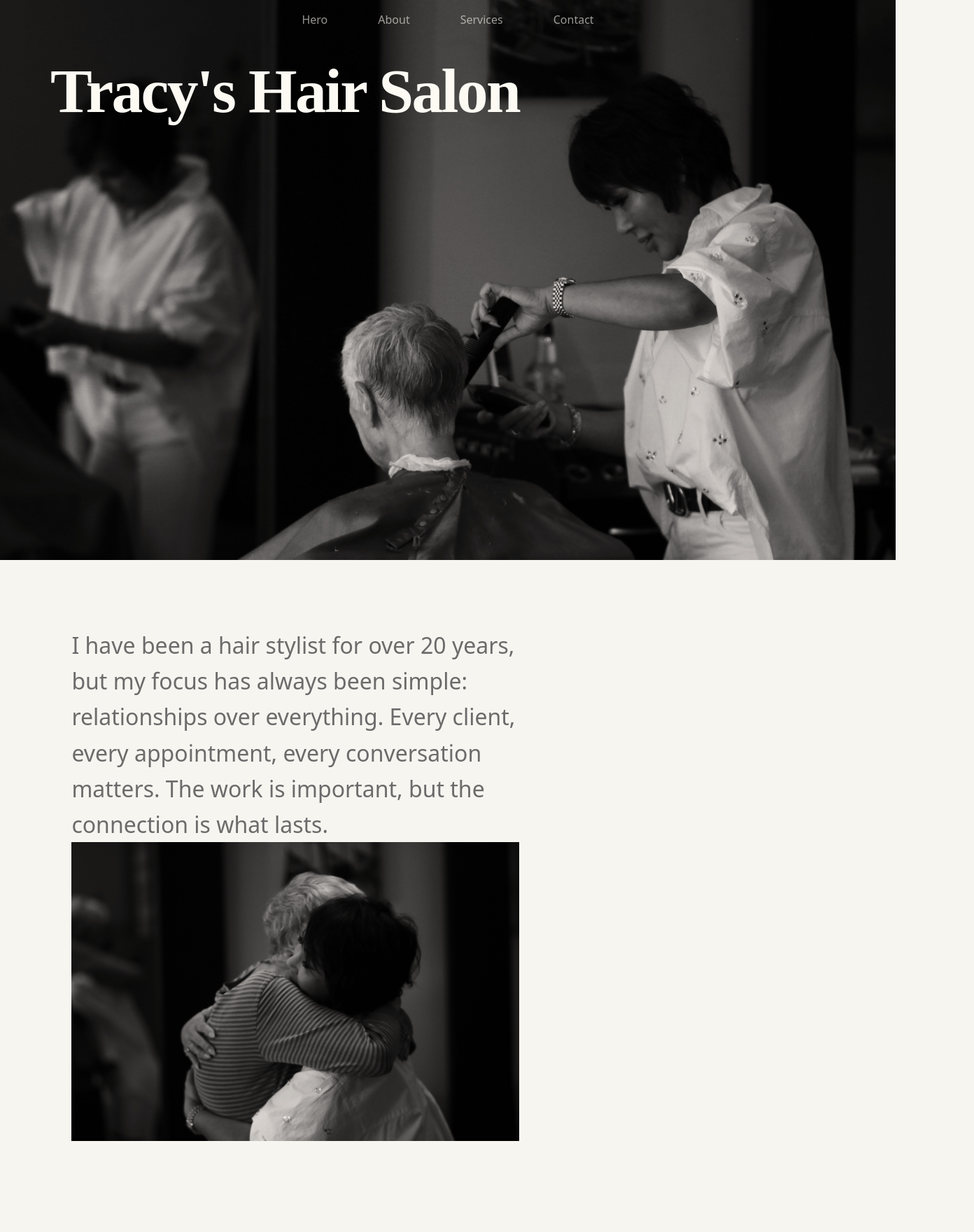
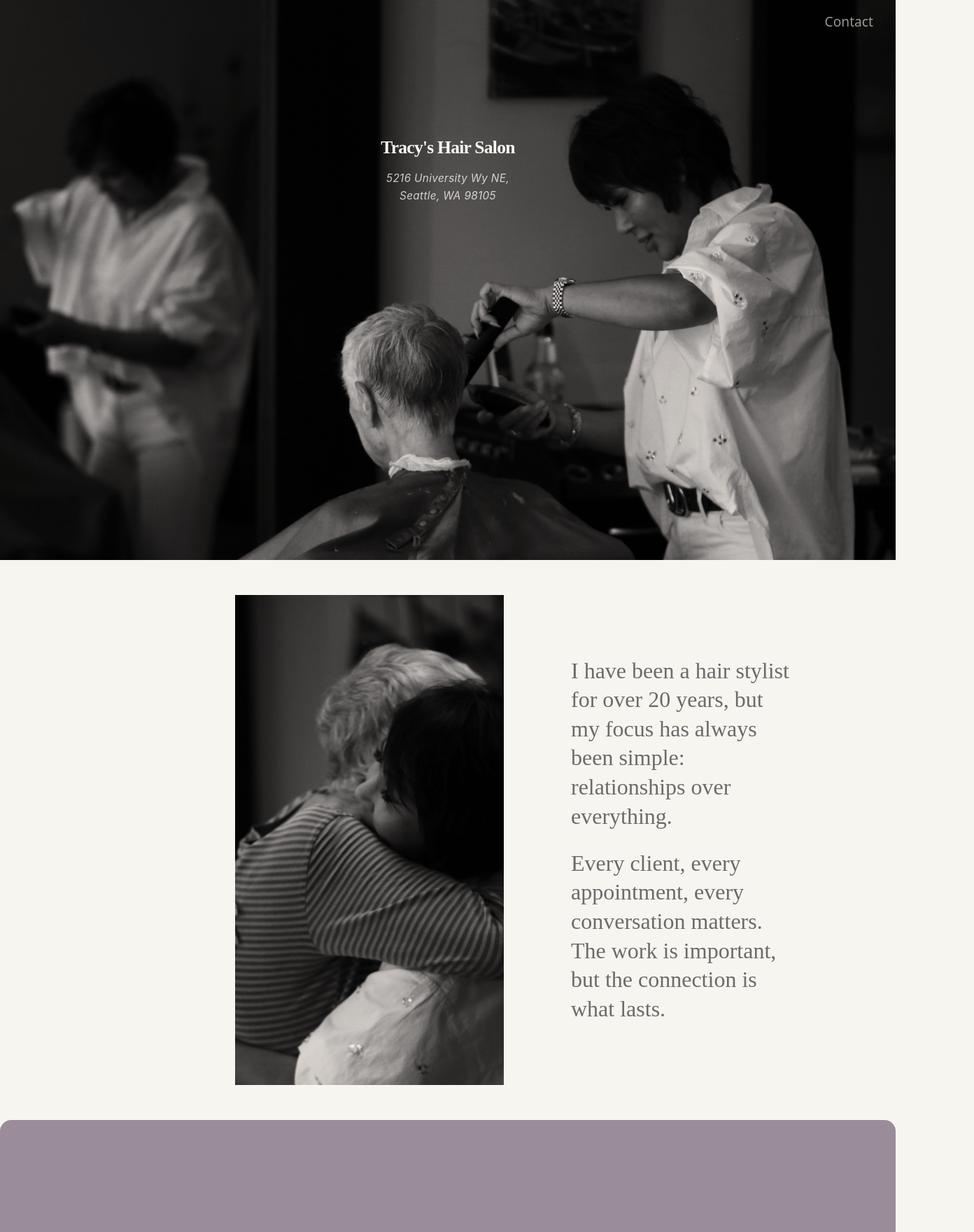
Before and after one commit to th-22/tracys-site, a React (Vite) app: page / in a window 1280 px wide. Shown: the top 1760 px of the page at 70% size, 1392 px wide, since content can reach past the window. Built offline with nearby package versions, Linux system fonts and the light colour scheme.

Commit message:
format hero and about

```diff
--- a/src/components/Navbar.jsx
+++ b/src/components/Navbar.jsx
@@ -11,10 +11,10 @@ export default function Navbar() {
 
   return (
     <nav className="navbar">
-      <a onClick={() => scrollTo("hero")}>Hero</a>
-      <a onClick={() => scrollTo("about")}>About</a>
-      <a onClick={() => scrollTo("services")}>Services</a>
-      <a onClick={() => scrollTo("contact")}>Contact</a>
+      <div className="navbar-links">
+        <a onClick={() => scrollTo("contact")}>Contact</a>
+      </div>
+
     </nav>
   );
 }
--- a/src/components/Section.jsx
+++ b/src/components/Section.jsx
@@ -1,9 +1,7 @@
 export default function Section({ id, children }) {
   return (
     <section id={id} className="section">
-      <div className="container">
         {children}
-      </div>
     </section>
   );
 }
--- a/src/sections/About.jsx
+++ b/src/sections/About.jsx
@@ -4,14 +4,21 @@ import aboutImage from '../assets/images/hugging.jpg';
 export default function About() {
   return (
     <Section id='about'>
-      <div className='about-text'>
-        <p>I have been a hair stylist for over 20 years, but my focus has always been simple:
-        relationships over everything. Every client, every appointment, every conversation
-        matters. The work is important, but the connection is what lasts.</p>
-      </div>
-      <div className='about-image'>
-        <img src={aboutImage} alt="about-image" />
-      </div>
+        <div className='about-image'>
+          <img src={aboutImage} alt="about-image" />
+        </div>
+        <div className='about-text'>
+          <div>
+            <p>I have been a hair stylist for over 20 years, but my focus has always been simple:
+            relationships over everything. </p>
+            <br />
+            <p>Every client, every appointment, every conversation
+            matters. The work is important, but the connection is what lasts.</p>
+          </div>
+
+        </div>
+
+
     </Section>
   );
 }
--- a/src/sections/Hero.jsx
+++ b/src/sections/Hero.jsx
@@ -4,7 +4,9 @@ export default function Hero() {
   return (
     <Section id='hero'>
       <div className="hero-container">
-        <h1>Tracy's Hair Salon</h1>
+        <h2>Tracy's Hair Salon</h2>
+        <h3>5216 University Wy NE,</h3>
+        <h3> Seattle, WA 98105</h3>
       </div>
     </Section>
   );
--- a/src/styles/global.css
+++ b/src/styles/global.css
@@ -21,7 +21,6 @@ p {
 
 img {
   max-width: 100%;
-  display: block;
 }
 
 .placeholder {
@@ -40,7 +39,7 @@ img {
   top: 0;
   width: 100%;
   display: flex;
-  justify-content: center;
+  justify-content: flex-end;
   gap: 4.5rem;
   padding: 1rem 2rem;
 
@@ -68,7 +67,9 @@ img {
   position: relative;
   height: 100vh;
   overflow: hidden;
-
+  display: flex;
+  align-items: center;
+  justify-content: center;
   background-image: url("../assets/images/haircut_mirror_side.jpg");
   background-size: cover;
   background-position: center;
@@ -76,49 +77,193 @@ img {
 
 .hero-container {
   position: absolute;
-  top: 2rem;
-  left: 2rem;
+  top: 25%;
+  left: 50%;
+  transform: translateX(-50%);
 
   display: flex;
   flex-direction: column;
+  align-items: center;
   gap: 0.5rem;
 
   color: var(--text-primary);
   z-index: 2;
 }
 
-.hero-container h1 {
+.hero-container h2 {
   font-family: var(--font-heading);
-  font-size: clamp(5.5rem, 7vw, 9.5rem);
-  line-height: 0.85;   /* makes it feel taller/denser */
+  font-size: clamp(1.25rem, 2vw, 2rem);
+  line-height: 0.85;
   letter-spacing: -0.03em;
-  margin: 60px 40px 0;
+  text-align: center;
+  margin-bottom: 0.75rem;
+}
+
+.hero-container h3 {
+  font-family: var(--font-body);
+  font-size: clamp(0.95rem, 1.2vw, 1.2rem);
+  font-weight: 400;
+  font-style: italic;
+  color: rgb(255 255 255 / 75%);
+  letter-spacing: 0.02em;
+  line-height: .6;
+  text-align: center;
+  margin-top: 0.5rem;
 }
 
 #about {
-  position: relative;
   height: 100vh;
+  display: flex;
+  justify-content: center;
+  align-items: center;
+  min-height: 70vh;
+  width: 100%;
   overflow: hidden;
-  display: flex;
+  margin-left: 7rem;
   gap: 4rem;
-  min-height: 200vh; /* gives scroll room */
-  padding: 6rem 8%;
 }
 
 #about p {
-  font-size: 2rem;
-  font-weight:
+  font-family: var(--font-heading);
+  font-size: 2em;
+  line-height: 1.3;
 }
 
 .about-text {
-  flex: 1;
-  width: 50vw;
+  display: flex;
+  width: 30%;
+  align-items: end;
+  padding: 2rem;
 }
 
 .about-image {
-  position: sticky;
-  top: 30vh; /* where it sticks */
-  height: fit-content;
-  flex: 1;
-  width: 50vw;
+  display: flex;
+  width: 30%;
+  height: 700px;
+  justify-content: center;
+  align-items: center;
 }
+
+.about-image img {
+  width: 100%;
+  height: 100%;
+  object-fit: cover;
+}
+
+.navbar-links {
+  display: flex;
+  gap: 4.5rem;
+  font-size: 1.2rem;
+  font-weight: 500;
+}
+
+.navbar-logo {
+  font-family: var(--font-heading);
+  font-size: 1.5rem;
+  font-weight: 600;
+}
+
+.pricing {
+  padding: 120px 20px;
+  background: #fff;
+}
+
+.pricing-container {
+  max-width: 800px;
+  margin: 0 auto;
+}
+
+.pricing-header {
+  margin-bottom: 80px;
+}
+
+.pricing-header h2 {
+  font-size: 48px;
+  font-weight: 500;
+  letter-spacing: -0.02em;
+}
+
+.pricing-header p {
+  margin-top: 12px;
+  color: #666;
+  max-width: 420px;
+  line-height: 1.6;
+}
+
+.pricing-grid {
+  display: grid;
+  grid-template-columns: 1fr 1fr;
+  gap: 60px;
+  margin-bottom: 80px;
+}
+
+.price-card h3 {
+  font-weight: 400;
+  margin-bottom: 12px;
+  color: #111;
+}
+
+.price {
+  font-size: 28px;
+  font-weight: 500;
+}
+
+.pricing-note {
+  max-width: 520px;
+  color: #555;
+  line-height: 1.8;
+}
+
+.pricing-note p {
+  margin-bottom: 20px;
+}
+
+.location {
+  padding: 120px 20px;
+  background: #fff;
+}
+
+.location-container {
+  max-width: 1000px;
+  margin: 0 auto;
+  display: grid;
+  grid-template-columns: 1fr 1.5fr;
+  gap: 60px;
+  align-items: stretch;
+}
+
+.location-text h2 {
+  font-size: 48px;
+  font-weight: 500;
+  letter-spacing: -0.02em;
+  margin-bottom: 20px;
+}
+
+.location-text p {
+  color: #333;
+  line-height: 1.7;
+}
+
+.location-note {
+  margin-top: 20px;
+  color: #666;
+  max-width: 320px;
+}
+
+.map {
+  width: 100%;
+  height: 400px;
+  border-radius: 12px;
+  overflow: hidden;
+}
+
+/* responsive */
+@media (max-width: 768px) {
+  .location-container {
+    grid-template-columns: 1fr;
+  }
+
+  .map {
+    height: 320px;
+  }
+}
--- a/src/styles/layout.css
+++ b/src/styles/layout.css
@@ -1,8 +1,9 @@
 .section {
-  padding: var(--space-5) 0;
 }
 
 .container {
-  width: min(100% - 2rem, var(--max-width));
-  margin-inline: auto;
+  display: flex;
+  align-items: center;
+  justify-content: space-between;
+  width: 100%;
 }
--- a/src/styles/variables.css
+++ b/src/styles/variables.css
@@ -5,7 +5,6 @@
   --muted: #6b6b6b;
   --accent: #c4a06b;
 
-  --max-width: 1100px;
 
   --font-heading: "Cormorant Garamond", serif;
   --font-body: "Inter", sans-serif;
```
Also changed, not shown: src/sections/Footer.jsx (deleted, +0 -7 lines), src/sections/Gallery.jsx (deleted, +0 -12 lines), src/sections/Location.jsx (added, +35 -0 lines), src/sections/Services.jsx (+36 -6 lines).
